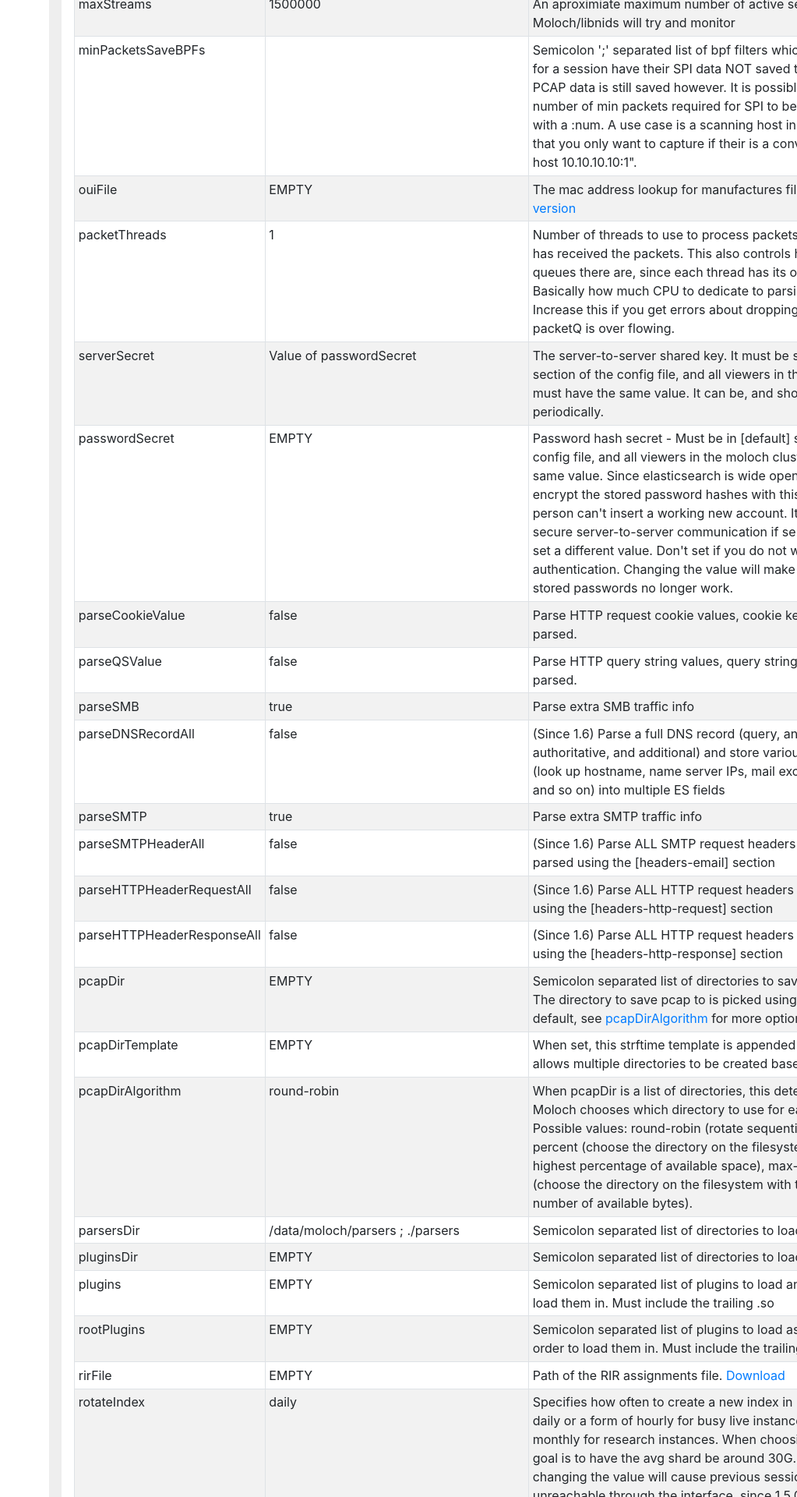
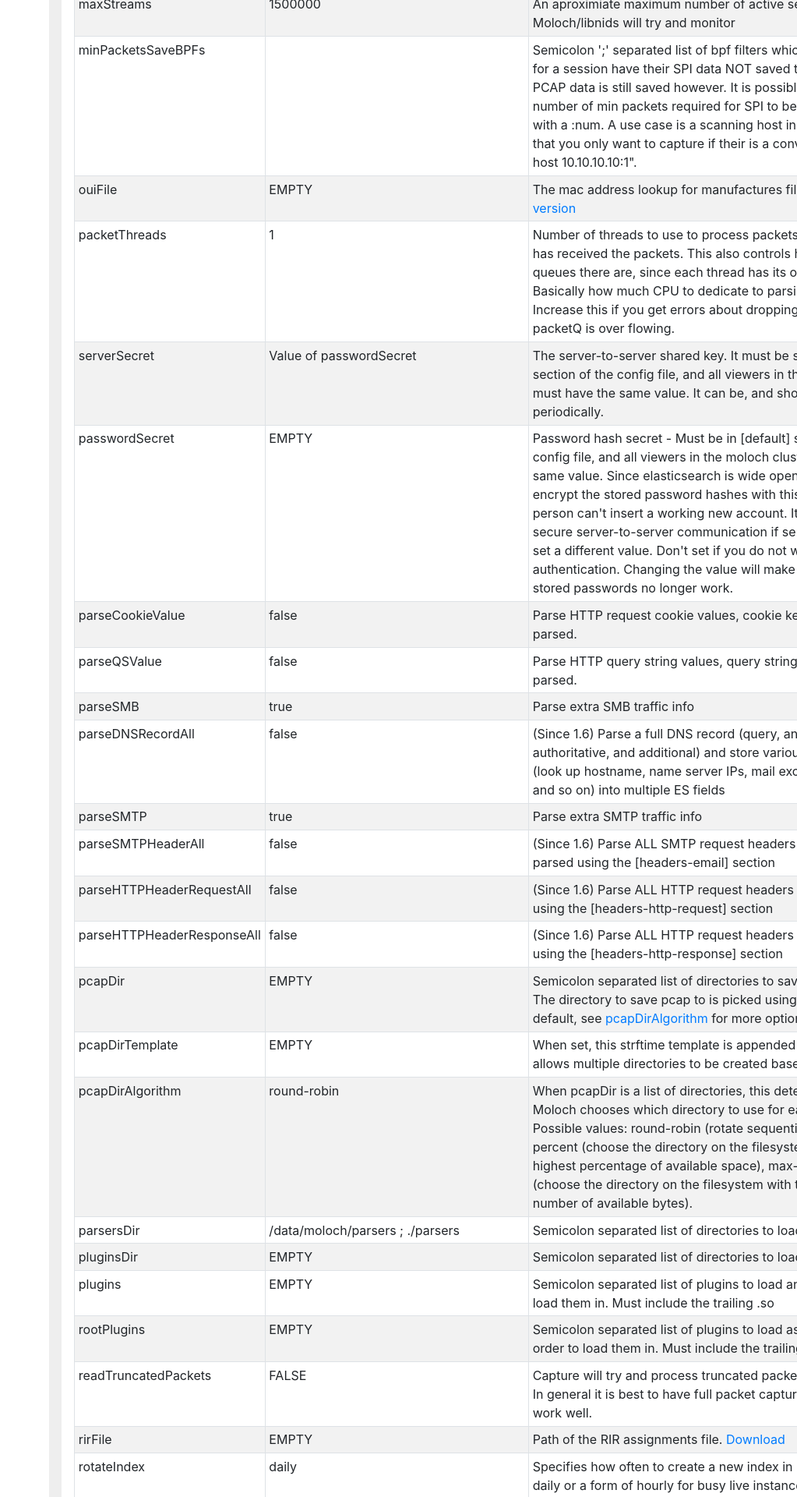
Before and after one commit to aol/molochweb, a Jekyll site: the page built from settings.html, in a window 1280 px wide. Shown: the part 3080-5000 px from the top of the page at 78% size, without its empty margins (257-1280 px from the left). Built offline with Jekyll 4.4.1, drawn with Linux system fonts in a browser that asks for light colours.

Commit message:
added readTruncatedPackets

```diff
--- a/settings.html
+++ b/settings.html
@@ -1028,6 +1028,21 @@ title: Settings
             </td>
           </tr>
           <tr>
+            <td id="readtruncatedpackets">
+              readTruncatedPackets
+              <span class="fa fa-link small copy-link cursor-copy"
+                onclick="copyLink(this, 'settings')">
+              </span>
+            </td>
+            <td>
+              FALSE
+            </td>
+            <td>
+              Capture will try and process truncated packets the best it can.
+              In general it is best to have full packet captures for Moloch to work well.
+            </td>
+          </tr>
+          <tr>
             <td id="rirfile">
               rirFile
               <span class="fa fa-link small copy-link cursor-copy"
```
